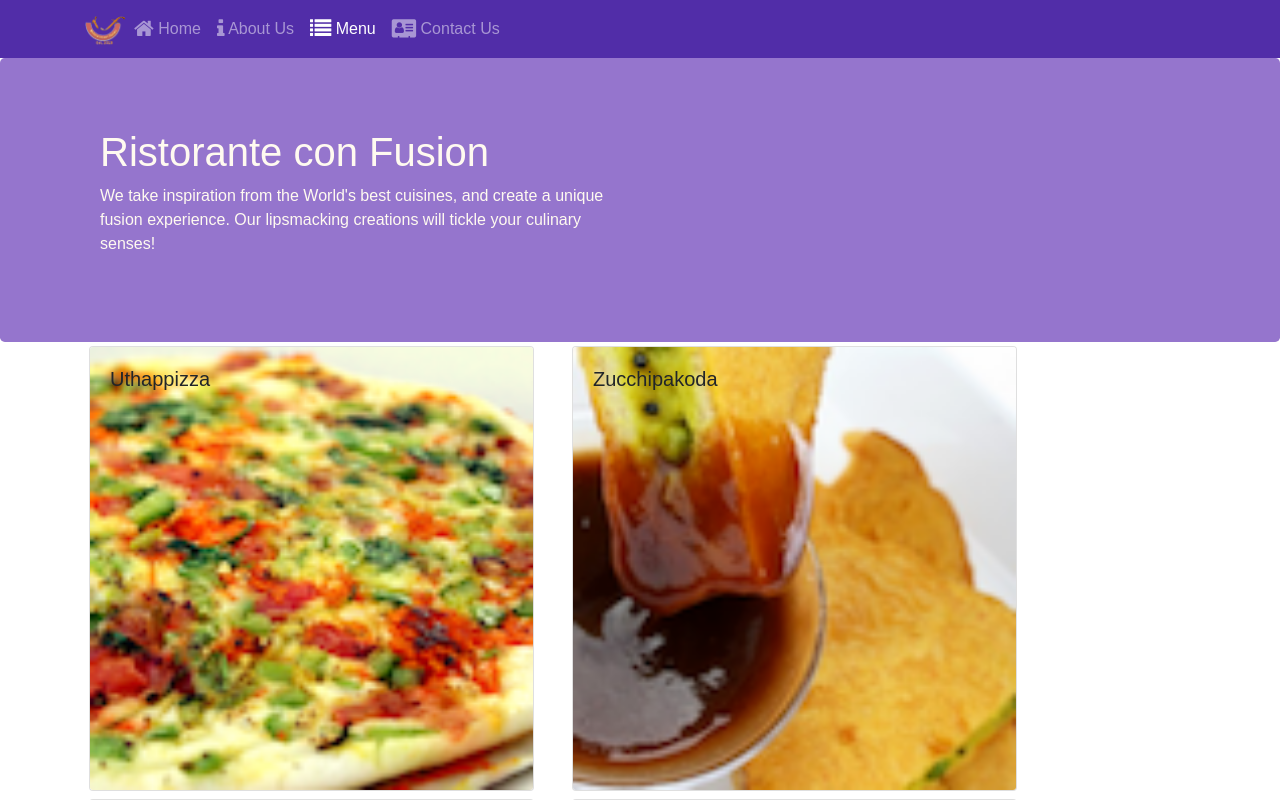
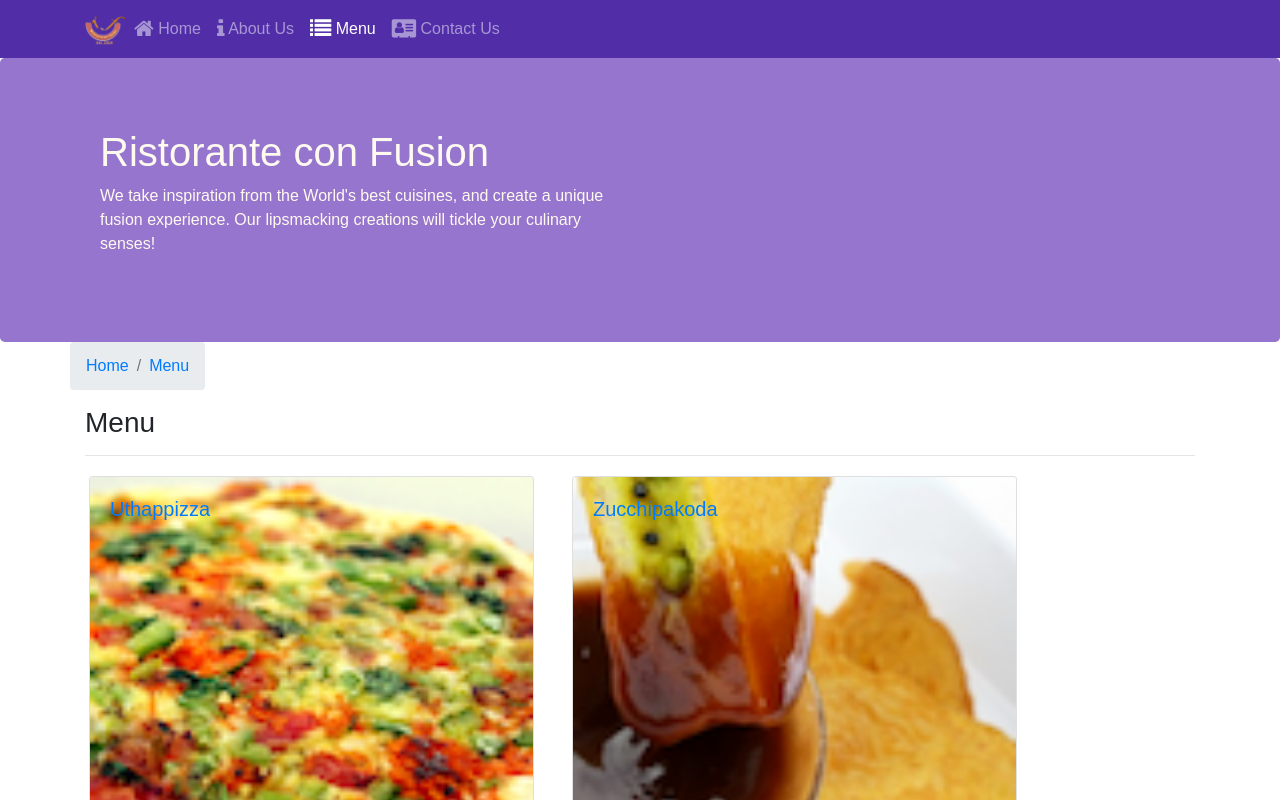
Before and after one commit to AnthoniaOkafor/Kuisine, a React (Create React App) app: page /menu in a window 1280 px wide. Shown: the top 800 px of the page. Built offline with nearby package versions, Linux system fonts and the light colour scheme.

Commit message:
single page application Part 2

```diff
--- a/src/components/ContactComponent.js
+++ b/src/components/ContactComponent.js
@@ -1,8 +1,20 @@
 import React from 'react';
+import { Breadcrumb, BreadcrumbItem } from 'reactstrap';
+import { Link } from 'react-router-dom';
 
 function Contact(props) {
     return(
         <div className="container">
+            <div className="row">
+                <Breadcrumb>
+                    <BreadcrumbItem><Link to="/home">Home</Link></BreadcrumbItem>
+                    <BreadcrumbItem active>Contact Us</BreadcrumbItem>
+                </Breadcrumb>
+                <div className="col-12">
+                    <h3>Contact Us</h3>
+                    <hr />
+                </div>
+            </div>
             <div className="row row-content">
                 <div className="col-12">
                 <h3>Location Information</h3>
--- a/src/components/DishdetailComponent.js
+++ b/src/components/DishdetailComponent.js
@@ -1,6 +1,7 @@
 import React from 'react';
-import { Card, CardImg, CardText, CardBody, CardTitle } from 'reactstrap';
-
+import { Card, CardImg, CardText, CardBody,
+    CardTitle, Breadcrumb, BreadcrumbItem } from 'reactstrap';
+import { Link } from 'react-router-dom';
 
 function RenderDish({dish}) {
     if (dish != null)
@@ -19,9 +20,9 @@ import { Card, CardImg, CardText, CardBody, CardTitle } from 'reactstrap';
         );
     }
 
-        function RenderComment({dish}) {
-            if (dish !=null && dish.comments !=null) {
-                const commentList = dish.comments.map((i) => {
+    function RenderComments({comments}) {
+        if (comments !=null) {
+            const commentList = comments.map((i) => {
                 return(
                     <div key={i.id}>
                         <h4>Comments</h4>
@@ -43,17 +44,28 @@ import { Card, CardImg, CardText, CardBody, CardTitle } from 'reactstrap';
     }
 
 const DishDetail =(props) => {
-        return(
+    return (
         <div className="container">
         <div className="row">
+            <Breadcrumb>
+
+                <BreadcrumbItem><Link to="/menu">Menu</Link></BreadcrumbItem>
+                <BreadcrumbItem active>{props.dish.name}</BreadcrumbItem>
+            </Breadcrumb>
+            <div className="col-12">
+                <h3>{props.dish.name}</h3>
+                <hr />
+            </div>
+        </div>
+        <div className="row">
             <div className="col-12 col-md-5 m-1">
-                        <RenderDish dish ={props.selectedDish} />
+                <RenderDish dish={props.dish} />
             </div>
             <div className="col-12 col-md-5 m-1">
-                        <RenderComment dish = {props.selectedDish} />
+                <RenderComments comments={props.comments} />
             </div>
         </div>
         </div>
-        )
+    );
 }
 export default DishDetail;
--- a/src/components/MainComponent.js
+++ b/src/components/MainComponent.js
@@ -36,12 +36,21 @@ class Main extends Component {
           />
       );
     }
+
+    const DishWithId = ({match}) => {
+      return(
+        <DishDetail dish={this.state.dishes.filter((dish) => dish.id === parseInt(match.params.dishId,10))[0]}
+        comments={this.state.comments.filter((comment) => comment.dishId === parseInt(match.params.dishId,10))} />
+      )
+    }
+
     return (
       <div>
         <Header />
         <Switch>
               <Route path='/home' component={HomePage} />
               <Route exact path='/menu' component={() => <Menu dishes={this.state.dishes} />} />
+              <Route path='/menu/:dishId' component={DishWithId} />} />
               <Route exact path='/contactus' component={Contact} />} />
               <Redirect to="/home" />
           </Switch>
--- a/src/components/MenuComponent.js
+++ b/src/components/MenuComponent.js
@@ -1,14 +1,17 @@
 import React from 'react';
-import { Card, CardImg, CardImgOverlay, CardTitle } from 'reactstrap';
+import { Card, CardImg, CardImgOverlay, CardTitle, Breadcrumb, BreadcrumbItem } from 'reactstrap';
+import { Link } from 'react-router-dom';
 
     function RenderMenuItem({dish, onClick}) {
       return(
         //<Card onClick={() => onClick(dish.id)}>
         <Card>
+          <Link to={`/menu/${dish.id}`} >
               <CardImg width="100%" src={dish.image} alt={dish.name} />
               <CardImgOverlay>
                   <CardTitle>{dish.name}</CardTitle>
               </CardImgOverlay>
+          </Link>
             </Card>
       )
 
@@ -18,13 +21,23 @@ import { Card, CardImg, CardImgOverlay, CardTitle } from 'reactstrap';
       const menu = props.dishes.map((dish) => {
         return (
           <div key= {dish.id} className="col-12 col-md-5 m-1">
-              <RenderMenuItem dish={dish} onClick={props.onClick} />
+              <RenderMenuItem dish={dish} />
           </div>
         );
       });
 
       return (
           <div className="container">
+            <div className="row">
+                <Breadcrumb>
+                  <BreadcrumbItem><Link to='/home'>Home</Link></BreadcrumbItem>
+                  <BreadcrumbItem><Link active to='/menu'>Menu</Link></BreadcrumbItem>
+                </Breadcrumb>
+                <div className="col-12">
+                    <h3>Menu</h3>
+                    <hr />
+                </div>
+            </div>
               <div className="row">
                   {menu}
               </div>
```
Also changed, not shown: src/components/menu2.txt. Lines whose indentation alone changed are shown as unchanged.
